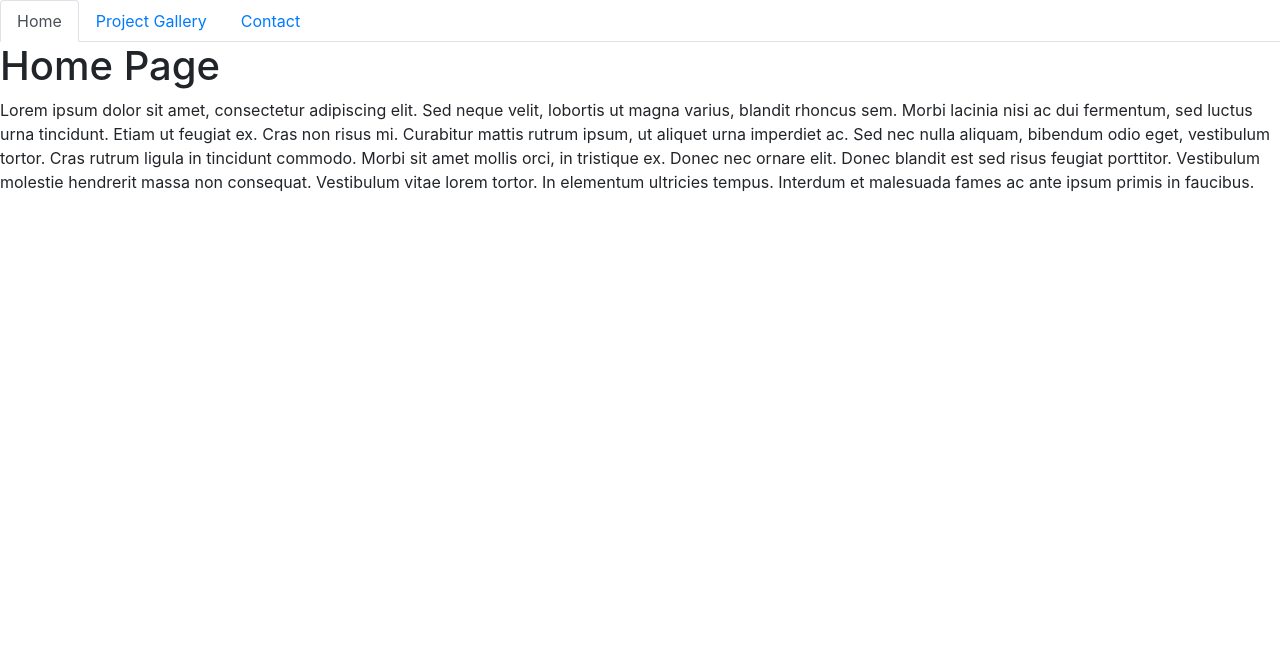
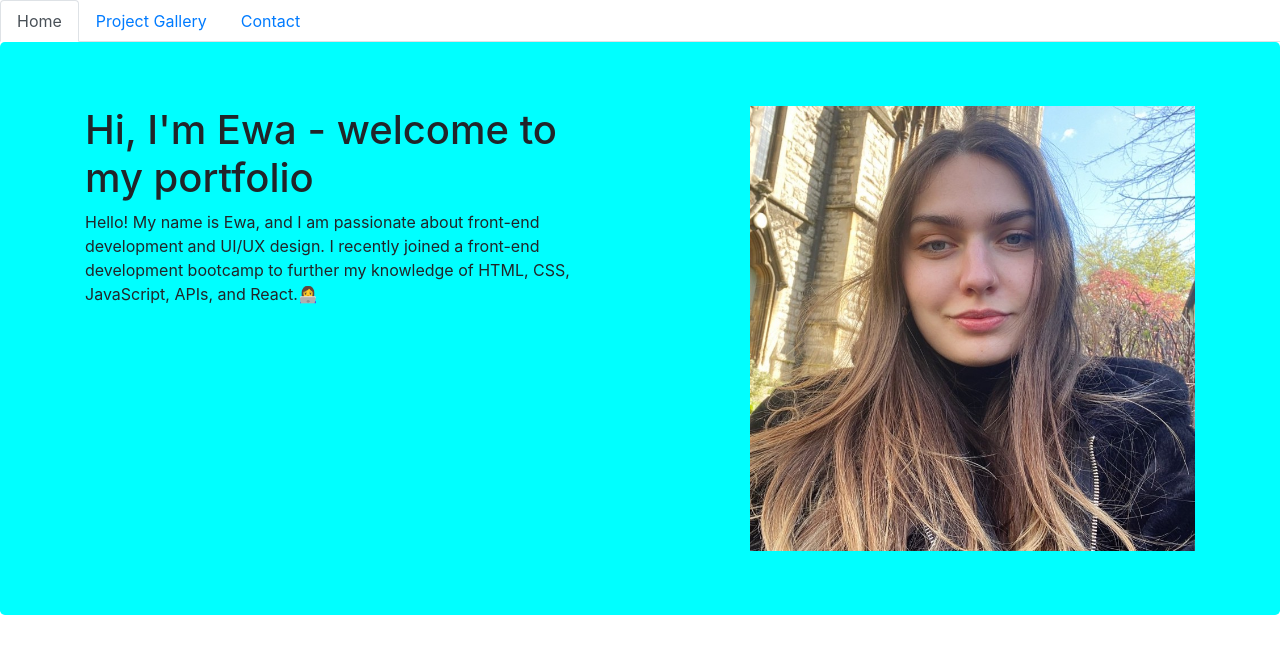
Before and after one commit to ewagorka/portfolio-ewagorka, a React (Create React App) app: page / in a window 1280 px wide. Shown: the top 654 px of the page. Built offline with nearby package versions, Linux system fonts and the light colour scheme.

Commit message:
added structure to home page

```diff
--- a/src/pages/Home.js
+++ b/src/pages/Home.js
@@ -1,19 +1,24 @@
 import React from "react";
+import profilePicture from "../images/profile-photo.jpeg"
+import "../styles/Home.css"
 
 function Home() {
   return (
     <div>
-      <h1>Home Page</h1>
-      <p>
-        Lorem ipsum dolor sit amet, consectetur adipiscing elit. Sed neque velit, lobortis ut magna
-        varius, blandit rhoncus sem. Morbi lacinia nisi ac dui fermentum, sed luctus urna tincidunt.
-        Etiam ut feugiat ex. Cras non risus mi. Curabitur mattis rutrum ipsum, ut aliquet urna
-        imperdiet ac. Sed nec nulla aliquam, bibendum odio eget, vestibulum tortor. Cras rutrum
-        ligula in tincidunt commodo. Morbi sit amet mollis orci, in tristique ex. Donec nec ornare
-        elit. Donec blandit est sed risus feugiat porttitor. Vestibulum molestie hendrerit massa non
-        consequat. Vestibulum vitae lorem tortor. In elementum ultricies tempus. Interdum et
-        malesuada fames ac ante ipsum primis in faucibus.
-      </p>
+      <div className="jumbotron header">
+        <div className="container">
+          <div className="row">
+            <div className="col-md-6">
+              <h1>Hi, I'm Ewa - welcome to my portfolio</h1>
+              <p>Hello! My name is Ewa, and I am passionate about front-end development and UI/UX design. I recently joined a front-end development bootcamp to further my knowledge of HTML, CSS, JavaScript, APIs, and React.👩‍💻</p>
+            </div>
+            <div className="col-md-1"></div>
+            <div className="col-md-5">
+              <img src={profilePicture} alt="Ewa's profile picture" className="img-fluid"></img>
+            </div>
+          </div>
+        </div>
+      </div>
     </div>
   );
 }
--- /dev/null
+++ b/src/styles/Home.css
@@ -0,0 +1,3 @@
+.header{
+    background-color: aqua !important;
+}
```
Also changed, not shown: src/images/profile-photo.jpeg (added), src/styles/DesignSystem.css (added).
